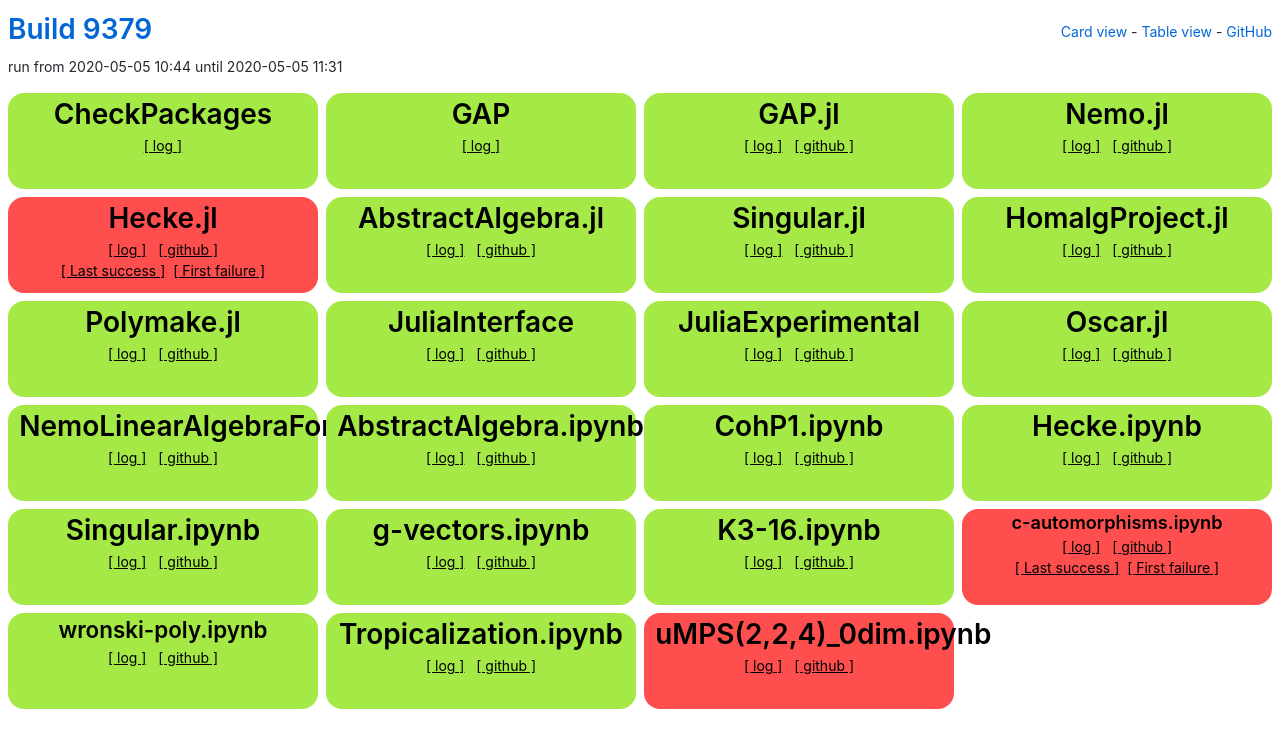
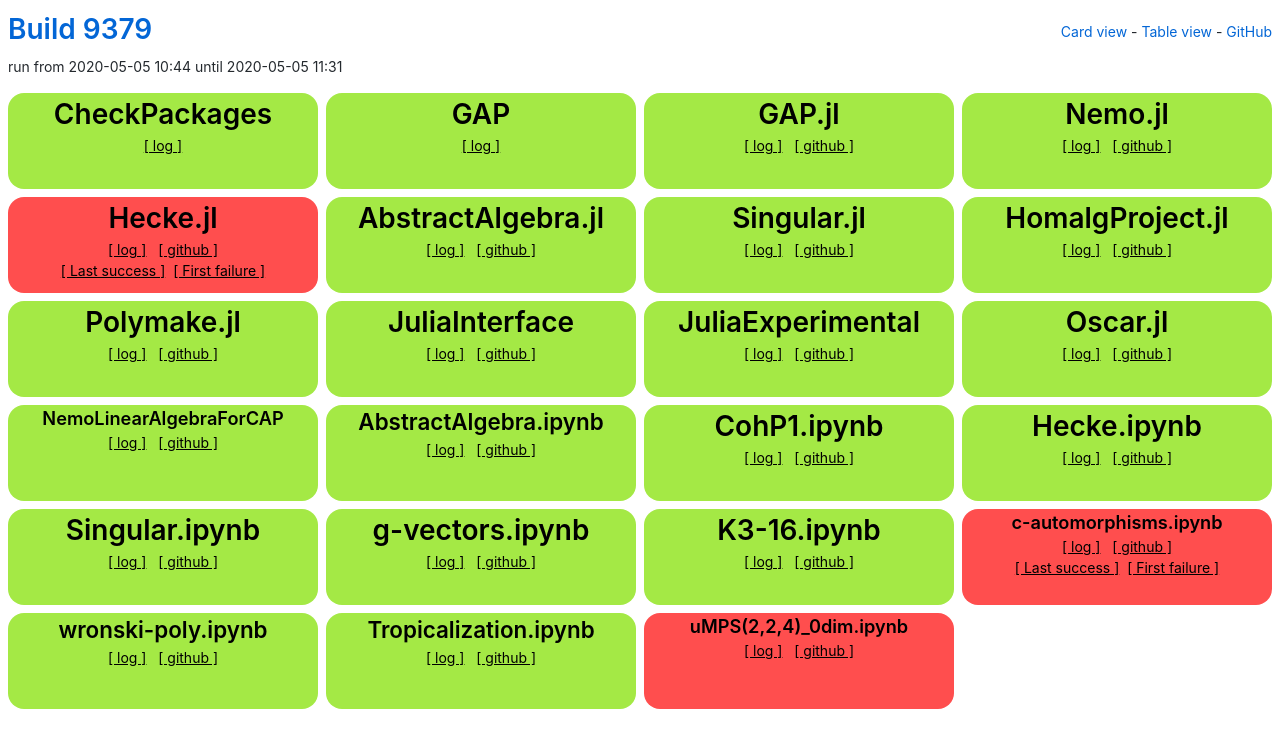
Before and after one commit to oscar-system/oscar-ci-status, a Jekyll site: the page built from index.html, in a window 1280 px wide. Shown: the top 748 px of the page. Built offline with Jekyll 4.4.1, drawn with Linux system fonts in a browser that asks for light colours.

Commit message:
Update CSS for notebooks.

```diff
--- a/assets/css/cards.css
+++ b/assets/css/cards.css
@@ -64,11 +64,11 @@
   font-size:2em
 }
 
-.NemoLinearAlgebraForCAP h3 {
+.nemolinearalgebraforcap h3 {
   font-size:1.3em !important
 }
 
-.AbstractAlgebra-ipynb h3 {
+.abstractalgebra-ipynb h3 {
   font-size:1.6em !important
 }
 
@@ -80,6 +80,10 @@
   font-size:1.6em !important
 }
 
-.Tropicalization-ipynb h3 {
+.tropicalization-ipynb h3 {
   font-size:1.6em !important
 }
+
+.umps-2-2-4-0dim-ipynb h3 {
+  font-size:1.3em !important
+}
```
